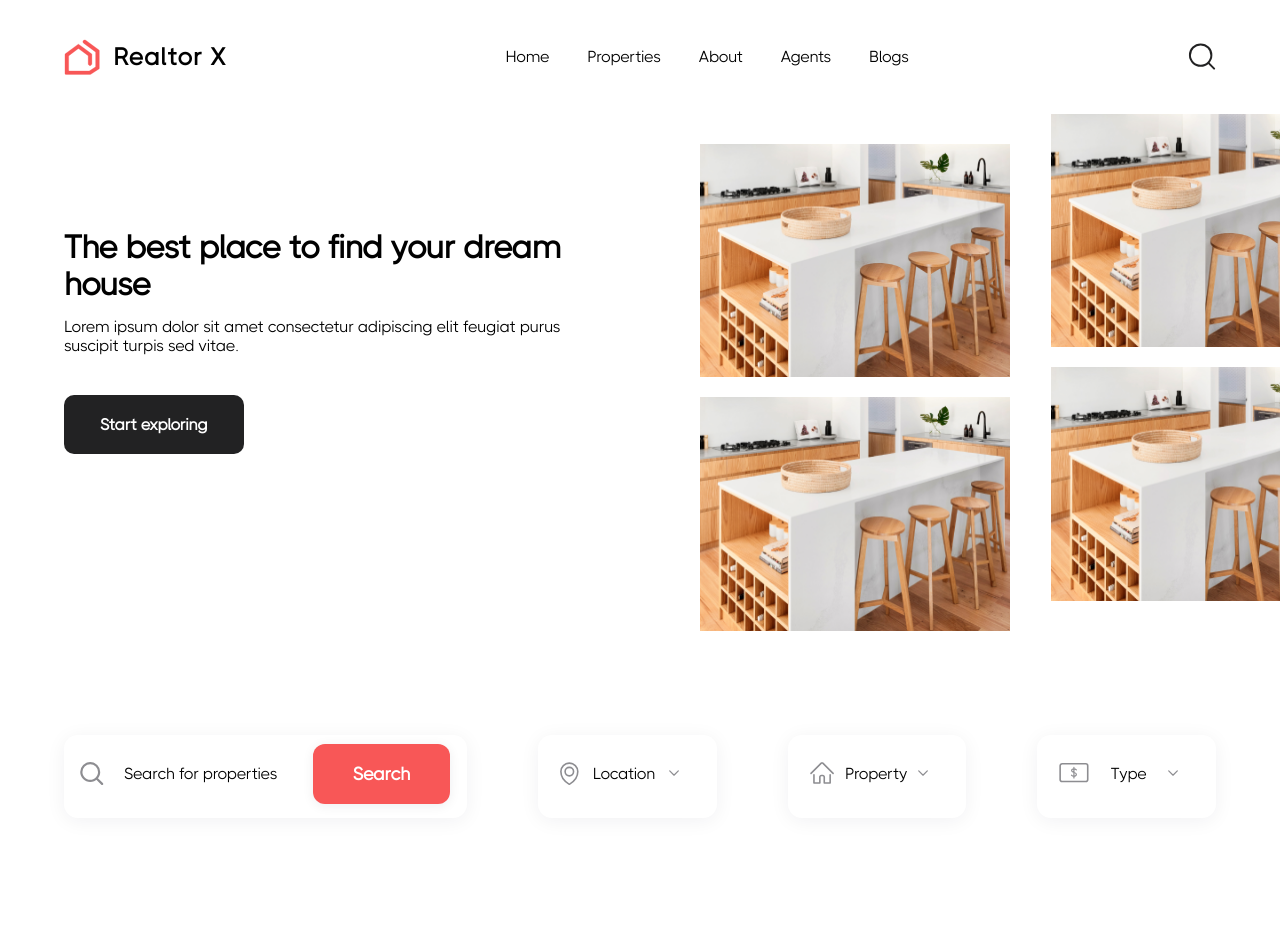
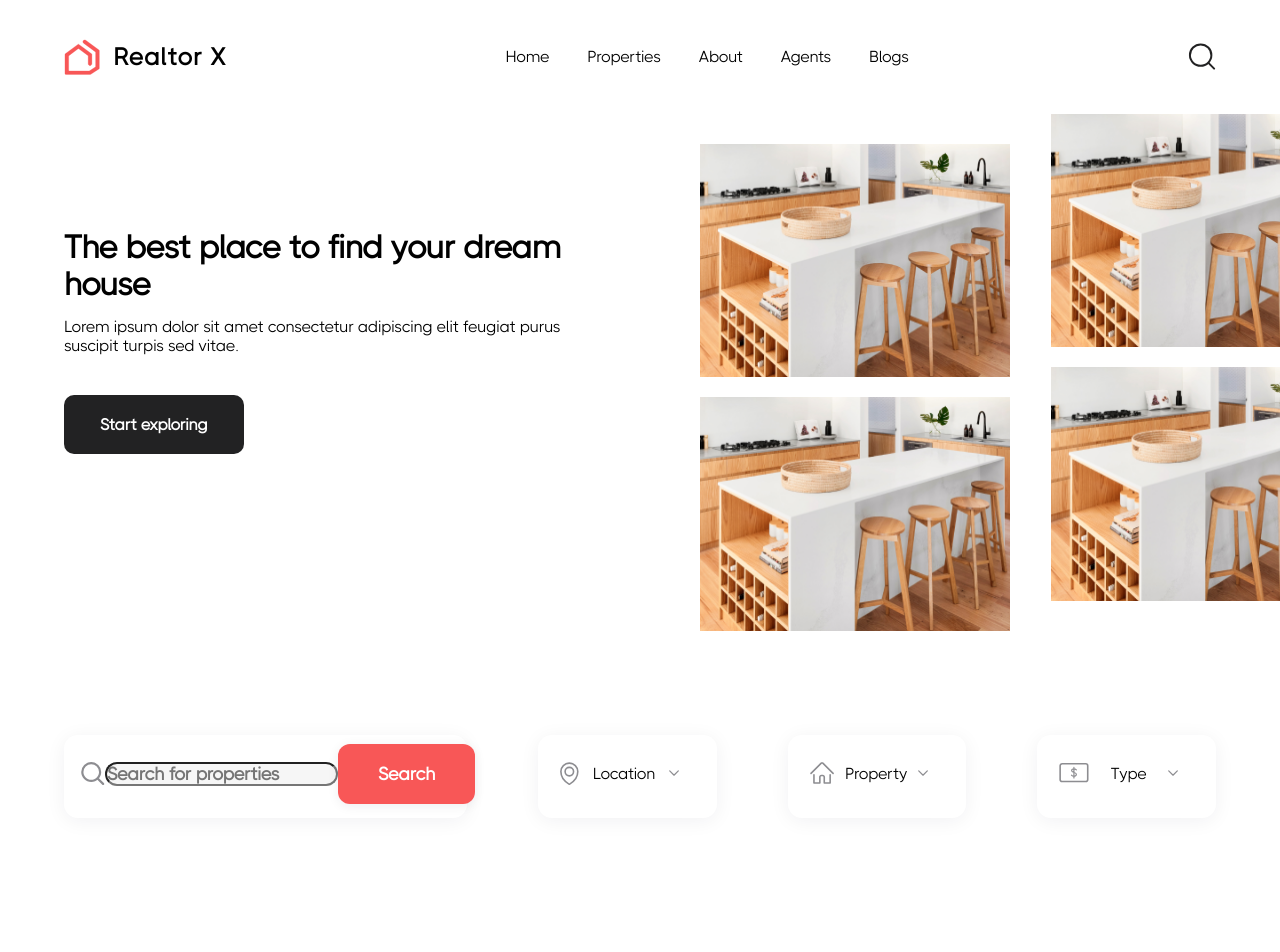
Before and after one commit to ikmean/WH-UI, a React (Create React App) app: page / in a window 1280 px wide. Shown: the top 952 px of the page. Built offline with nearby package versions, Linux system fonts and the light colour scheme; no server answers.

Commit message:
chore: last commit before leaving project

```diff
--- a/src/components/footer/Footer.jsx
+++ b/src/components/footer/Footer.jsx
@@ -20,7 +20,6 @@ export default function Footer() {
 					<Subscribe />
 				</Top>
 			</div>
-
 		</FooterWrapper>
 	);
 }
--- a/src/components/input/InputStyles.tsx
+++ b/src/components/input/InputStyles.tsx
@@ -1,17 +1,16 @@
-import styled from "styled-components"
-import { colors } from "../../lib/colors"
+import styled from "styled-components";
+import { colors } from "../../lib/colors";
 
 export const InputStyles = styled.div`
 	input {
-    height: 64px;
-    width: 100%;
+		display: flex;
+
 		border-radius: 12px;
 		background: ${colors.grey};
-    border: none;
-    padding: 17px 20px;
-    margin-bottom: 15px;
+
 		color: ${colors.greyText};
 		font-size: 18px;
-    font-weight: 500;
+		font-weight: 600;
+		outline: none;
 	}
-`
+`;
--- a/src/components/search/Search.jsx
+++ b/src/components/search/Search.jsx
@@ -2,13 +2,19 @@ import React from "react";
 import { SearchBox } from "./SearchStyles";
 import Button from "../button/Button";
 import { ReactComponent as GraySearch } from "../../lib/icons/graySearch.svg";
+import { InputComponent } from "../input/Input";
 
 export default function Search() {
 	return (
 		<SearchBox>
 			<div>
 				<GraySearch />
-				<span>Search for properties</span>
+				<InputComponent placeholder="Search for properties" />
+				{/* <input
+					type="text"
+					name="search-properties"
+					placeholder="Search for properties"
+				/> */}
 			</div>
 			<Button text="Search" color="red" />
 		</SearchBox>
--- a/src/components/search/SearchStyles.jsx
+++ b/src/components/search/SearchStyles.jsx
@@ -1,4 +1,5 @@
 import styled from "styled-components";
+import { colors } from "../../lib/colors";
 
 export const SearchContainerStyles = styled.div`
 	display: flex;
@@ -13,16 +14,30 @@ export const SearchBox = styled.div`
 	height: 83px;
 	width: 35%;
 	box-shadow: 0px 3px 20px rgba(8, 15, 52, 0.06);
+	border: 1px solid white;
 	border-radius: 14px;
 	padding: 16px 17px 21px 16px;
-  span {
+	&:hover {
+		border: 1px solid ${colors.secondary};
+	}
+	${
+		"" /* input {
 		padding-left: 20px;
+		border: none;
+		outline: none;
+		font-size: 16px;
+		font-weight: 400;
+		line-height: 19px;
+		color: ${colors.textGray};
+		width: 100%;
+		font-weight: 600;
+	} */
 	}
 	div {
 		display: flex;
 		align-items: center;
 	}
-  @media only screen and (max-width:1024px){
+	@media only screen and (max-width: 1024px) {
 		width: 40%;
 	}
 `;
--- a/src/components/subscribe/Subscribe.jsx
+++ b/src/components/subscribe/Subscribe.jsx
@@ -7,7 +7,7 @@ export default function Subscribe() {
 		<div>
 			<h1>Subscribe to our newsletter</h1>
 			<SubscribeBox text="Enter your email address" />
-      <Button text="Subscribe" color="red"/>
+			<Button text="Subscribe" color="red" />
 		</div>
 	);
 }
--- a/src/components/subscribe/SubscribeBox.tsx
+++ b/src/components/subscribe/SubscribeBox.tsx
@@ -1,5 +1,6 @@
 import React from "react";
 import { BoxStyles } from "./SubscribeStyles";
+import { InputComponent } from "../input/Input";
 // import { ReactComponent as Mail } from "../../lib/icons/mail.svg"
 // import Search from "../../lib/icons/search.svg"
 
@@ -10,7 +11,7 @@ interface SubscribeBoxProps {
 export default function SubscribeBox({ text }: SubscribeBoxProps) {
 	return (
 		<BoxStyles>
-      {text}
+			<InputComponent placeholder={text} />
 			{/* <Mail /> */}
 			{/* <Search /> */}
 		</BoxStyles>
--- a/src/components/subscribe/SubscribeStyles.jsx
+++ b/src/components/subscribe/SubscribeStyles.jsx
@@ -11,7 +11,6 @@ export const FooterWrapper = styled.div`
 export const BoxStyles = styled.div`
 	background: ${colors.grey};
 	border-radius: 12px;
-  padding: 17px;
 	margin-top: 22px;
 	margin-bottom: 12px;
 `;
```
Also changed, not shown: src/components/input/Input.tsx (+8 -8 lines). Lines whose indentation alone changed are shown as unchanged.
